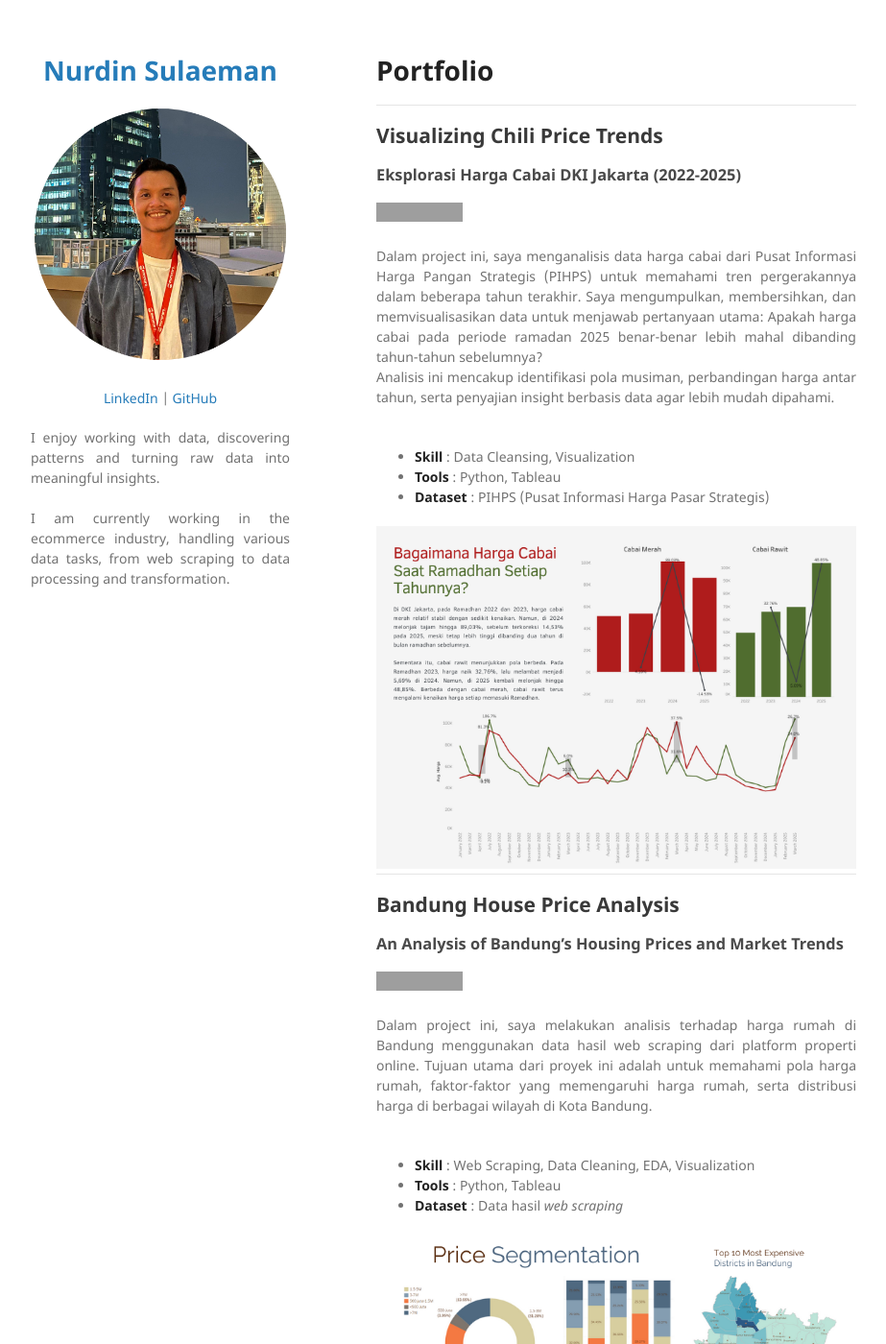
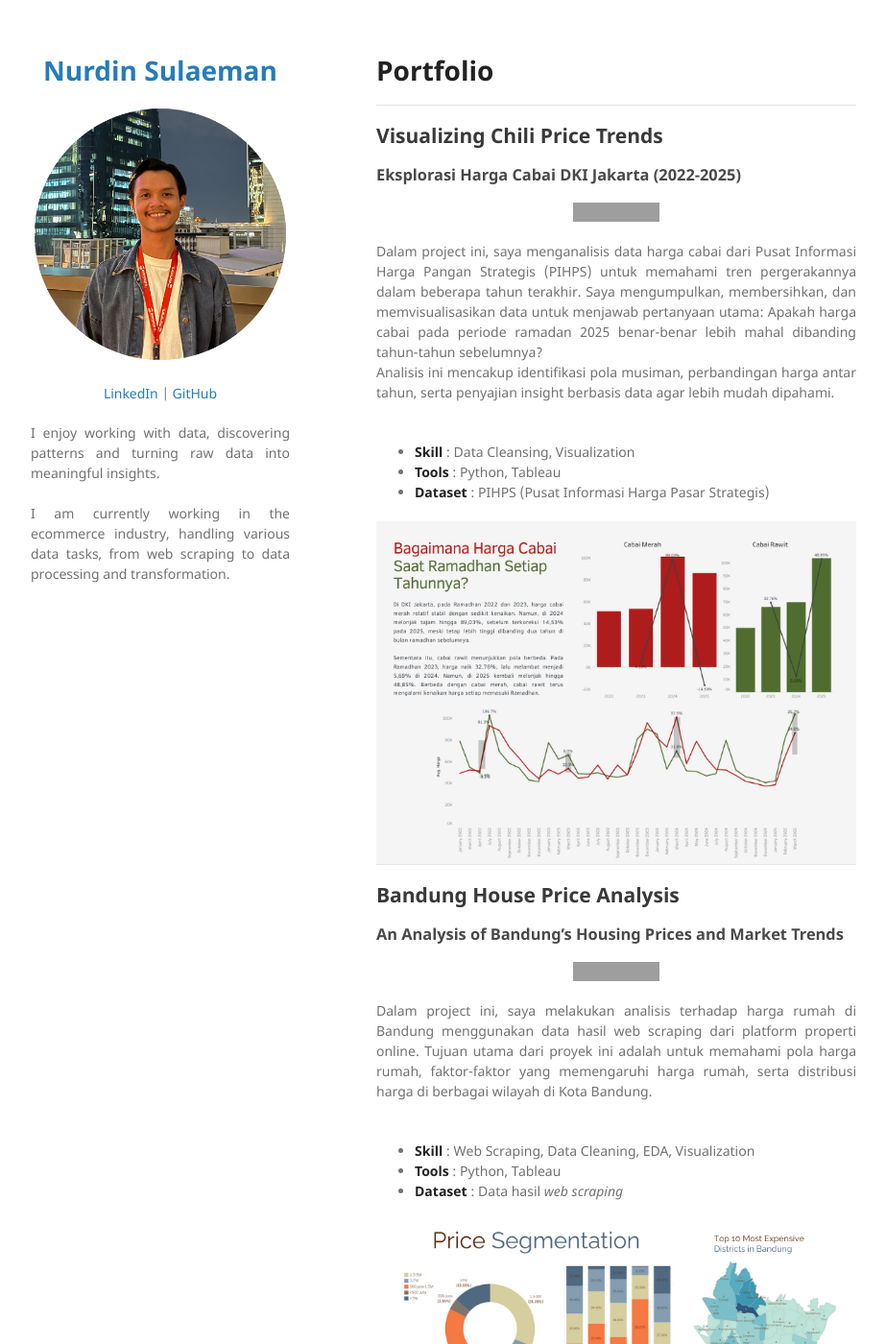
Before and after one commit to nurdinsulaemann/nurdinsulaemann.github.io, a Jekyll site: the page built from index.md, in a window 1280 px wide and 1400 px high. Shown: the whole window at 96% size, without its empty margins (178-1101 px from the left). Built offline with Jekyll 4.4.1, drawn with Linux system fonts in a browser that asks for light colours; our own code applies the rules of GitHub Pages for plain Markdown files; grey boxes are pictures that could not be loaded.

Commit message:
Update jekyll-theme-minimal.scss

```diff
--- a/_sass/jekyll-theme-minimal.scss
+++ b/_sass/jekyll-theme-minimal.scss
@@ -101,8 +101,20 @@ th {
 }
 
 img {
-  max-width:100%;
+  max-width: 100%;
+  height: auto;
+  display: block;
+  margin: 0 auto; /* Agar gambar tetap di tengah */
 }
+
+.profile-image {
+  max-height: 400px; /* Sesuaikan dengan ukuran yang diinginkan */
+  width: auto;
+  display: block;
+  margin: 0 auto;
+  // border-radius: 10px; /* Opsional, jika ingin gambar lebih estetis */
+}
+
 
 header {
   width:270px;
```
